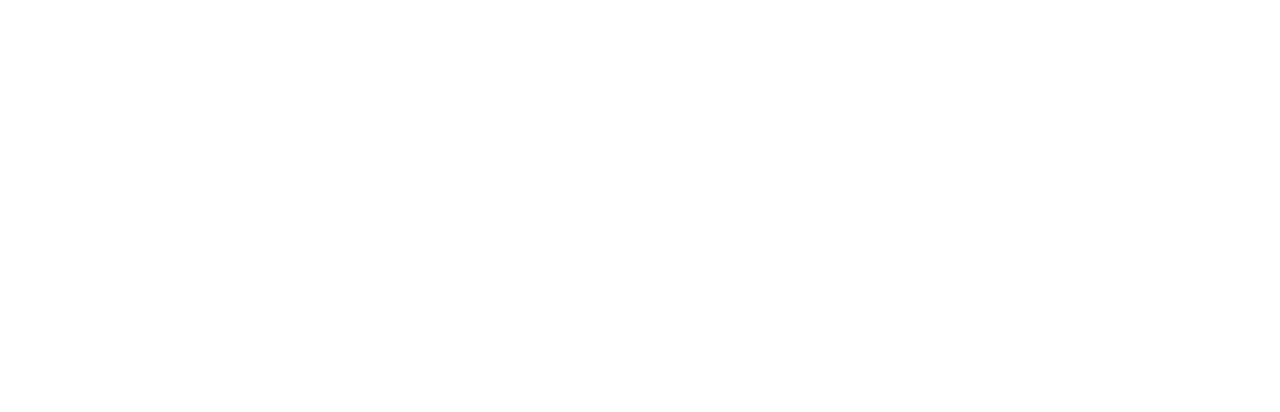
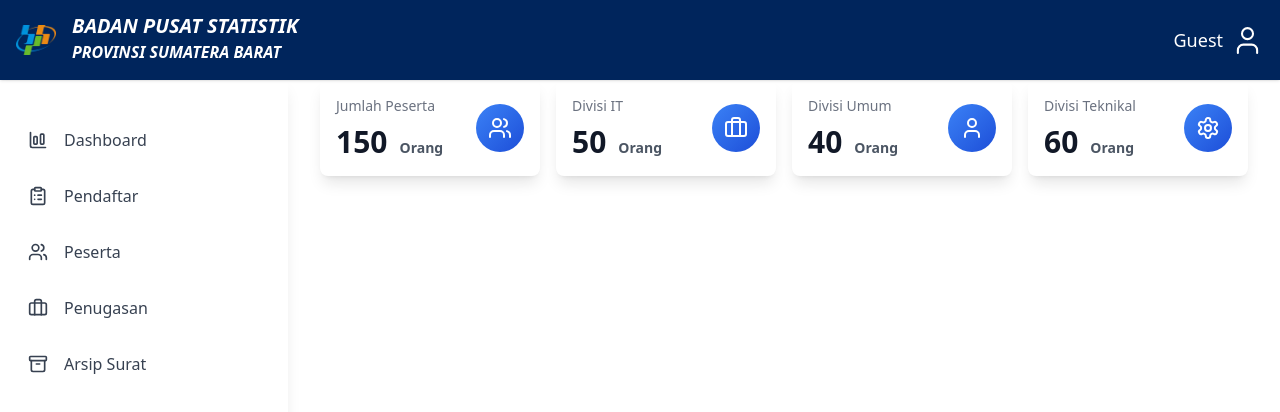
Before and after one commit to azizahND/SIMANIS-FE, a React (Vite) app: page /dashboard in a window 1280 px wide. Before the commit this address had no page. Shown: the top 412 px of the page. Built offline with nearby package versions, Linux system fonts and the light colour scheme.

Commit message:
dashboard

```diff
--- a/package.json
+++ b/package.json
@@ -16,7 +16,7 @@
     "flowbite-react": "^0.10.2",
     "jwt-decode": "^4.0.0",
     "lucide": "^0.471.0",
-    "lucide-react": "^0.471.0",
+    "lucide-react": "^0.471.1",
     "preline": "^2.7.0",
     "react": "^18.3.1",
     "react-chartjs-2": "^5.3.0",
--- a/src/App.jsx
+++ b/src/App.jsx
@@ -2,14 +2,16 @@ import React from "react";
 import { BrowserRouter as Router, Route, Routes } from "react-router-dom";
 import Login from "./pages/Login";
 import RegisterPage from "./pages/RegisterPage";
+import Dashboard from "./pages/Dashboard"; // Import halaman Dashboard
 
 const App = () => {
   return (
     <Router>
       <Routes>
+        <Route path="/" element={<Login />} /> {/* Default route */}
         <Route path="/login" element={<Login />} />
         <Route path="/register" element={<RegisterPage />} />
-        <Route path="/" element={<Login />} /> {/* Default route */}
+        <Route path="/dashboard" element={<Dashboard />} /> {/* Dashboard route */}
       </Routes>
     </Router>
   );
--- /dev/null
+++ b/src/components/Navbar.jsx
@@ -0,0 +1,41 @@
+import React from "react";
+import { User as UserIcon } from "lucide-react";
+
+const Navbar = ({ user }) => {
+  return (
+    <div className="navbar">
+      <header className="fixed top-0 left-0 w-full bg-blue-premier text-sm py-3 shadow z-50">
+        <nav className="max-w-[85rem] w-full mx-auto px-4 flex items-center justify-between">
+          {/* Brand Section */}
+          <a
+            className="flex items-center gap-x-2 text-xl font-semibold text-white focus:outline-none focus:opacity-80"
+            href="/home"
+            aria-label="Brand"
+          >
+            <img
+              src="src/assets/logo.png"
+              alt="Logo"
+              className="w-10 h-auto mr-2"
+            />
+            <div className="grid grid-rows-2 grid-flow-col gap-0">
+              <div className="text-xl italic font-bold">
+                BADAN PUSAT STATISTIK
+              </div>
+              <div className="text-base italic font-bold">
+                PROVINSI SUMATERA BARAT
+              </div>
+            </div>
+          </a>
+
+          {/* User Info Section */}
+          <div className="flex items-center gap-x-2 text-white">
+            <span className="text-lg font-medium">{user || "Guest"}</span>
+            <UserIcon size={33} strokeWidth={1.5} />
+          </div>
+        </nav>
+      </header>
+    </div>
+  );
+};
+
+export default Navbar;
--- /dev/null
+++ b/src/components/Sidebar.jsx
@@ -0,0 +1,57 @@
+import React from "react";
+import {
+  LogOut,
+  ClipboardList,
+  Users,
+  Briefcase,
+  Archive,
+  ChartColumnBig,
+} from "lucide-react";
+
+const Sidebar = () => {
+  const menuItems = [
+    { title: "Dashboard", icon: ChartColumnBig, route: "/dashboard" },
+    { title: "Pendaftar", icon: ClipboardList, route: "/pendaftar" },
+    { title: "Peserta", icon: Users, route: "/peserta" },
+    { title: "Penugasan", icon: Briefcase, route: "/penugasan" },
+    { title: "Arsip Surat", icon: Archive, route: "/arsip-surat" },
+  ];
+
+  return (
+    <div className="fixed top-20 left-0 h-screen bg-white shadow-lg w-72 flex flex-col">
+      <div className="h-full overflow-y-auto p-4 mt-5 flex-grow">
+        <nav>
+          <ul className="space-y-2">
+            {menuItems.map((item, index) => {
+              const Icon = item.icon;
+              return (
+                <li key={index}>
+                  <a
+                    href={item.route}
+                    className="flex items-center gap-4 p-3 text-gray-700 hover:bg-blue-premier hover:text-white rounded-lg transition-colors"
+                  >
+                    <Icon className="w-5 h-5" />
+                    <span>{item.title}</span>
+                  </a>
+                </li>
+              );
+            })}
+          </ul>
+        </nav>
+      </div>
+
+      {/* Logout Button at the bottom */}
+      <div className="p-4">
+        <button
+          onClick={() => alert("Logout clicked")}
+          className="flex items-center gap-4 w-full text-left p-3 ml-6 hover:text-blue-premier hover:font-bold text-gray-700 rounded-lg transition-colors"
+        >
+          <LogOut className="w-5 h-5" />
+          <span>Logout</span>
+        </button>
+      </div>
+    </div>
+  );
+};
+
+export default Sidebar;
--- /dev/null
+++ b/src/components/statOverlay.jsx
@@ -0,0 +1,22 @@
+import React from 'react';
+
+const StatsWithOverlay = ({ label, jumlah, ikon: Ikon, keterangan }) => {
+  return (
+    <div className="p-4 bg-white rounded-lg shadow-lg hover:shadow-xl transition-all duration-300 ease-in-out transform hover:-translate-y-2 hover:z-10">
+      <div className="flex items-center justify-between">
+        <div>
+          <div className="text-sm font-medium text-gray-500">{label}</div>
+          <div className="flex items-baseline mt-2">
+            <div className="text-3xl font-bold text-gray-900">{jumlah}</div>
+            <div className="ml-3 text-sm font-semibold text-gray-600">{keterangan}</div>
+          </div>
+        </div>
+        <div className="flex items-center justify-center bg-gradient-to-br from-blue-500 to-blue-700 text-white rounded-full h-12 w-12">
+          {Ikon && <Ikon className="h-6 w-6" />}
+        </div>
+      </div>
+    </div>
+  );
+};
+
+export default StatsWithOverlay;
--- /dev/null
+++ b/src/pages/Dashboard.jsx
@@ -0,0 +1,69 @@
+import React from "react";
+import StatsWithOverlay from "../components/statOverlay.jsx";
+import Sidebar from "../components/Sidebar.jsx";
+import Navbar from "../components/Navbar.jsx";
+import { User, Briefcase, Users, Settings } from "lucide-react";
+
+function Dashboard() {
+  return (
+    <div className="flex">
+      {/* Sidebar */}
+      <Sidebar />
+
+      {/* Main Content */}
+      <div className="ml-72 w-full"> {/* Add margin left to offset the sidebar */}
+        {/* Navbar */}
+        <div className="navbar">
+          <Navbar label="Selamat Datang" />
+        </div>
+
+        {/* Stats Section */}
+        <div className="stats ml-8 mr-8 mt-20">
+          <div className="grid grid-cols-4 gap-4">
+            {/* Card for Jumlah Peserta */}
+            <div className="text-blue-sky">
+              <StatsWithOverlay
+                label="Jumlah Peserta"
+                ikon={Users}
+                jumlah="150"
+                keterangan="Orang"
+              />
+            </div>
+
+            {/* Card for Divisi I */}
+            <div className="text-green">
+              <StatsWithOverlay
+                label="Divisi IT"
+                ikon={Briefcase}
+                jumlah="50"
+                keterangan="Orang"
+              />
+            </div>
+
+            {/* Card for Divisi Umum */}
+            <div className="text-orange">
+              <StatsWithOverlay
+                label="Divisi Umum"
+                ikon={User}
+                jumlah="40"
+                keterangan="Orang"
+              />
+            </div>
+
+            {/* Card for Divisi Teknikal */}
+            <div className="text-purple">
+              <StatsWithOverlay
+                label="Divisi Teknikal"
+                ikon={Settings}
+                jumlah="60"
+                keterangan="Orang"
+              />
+            </div>
+          </div>
+        </div>
+      </div>
+    </div>
+  );
+}
+
+export default Dashboard;
--- a/src/pages/RegisterPage.jsx
+++ b/src/pages/RegisterPage.jsx
@@ -13,9 +13,7 @@ const RegisterPage = () => {
 
   const handleRegister = (e) => {
     e.preventDefault();
-    // Logika untuk menangani pendaftaran
     console.log('Form submitted with data:', { email, nim, nama, institusi, jurusan });
-    // Kamu bisa tambahkan logika pendaftaran sesuai kebutuhanmu
   };
 
   return (
```
Also changed, not shown: 1 other file (tests, documents, lock files or other folders).
